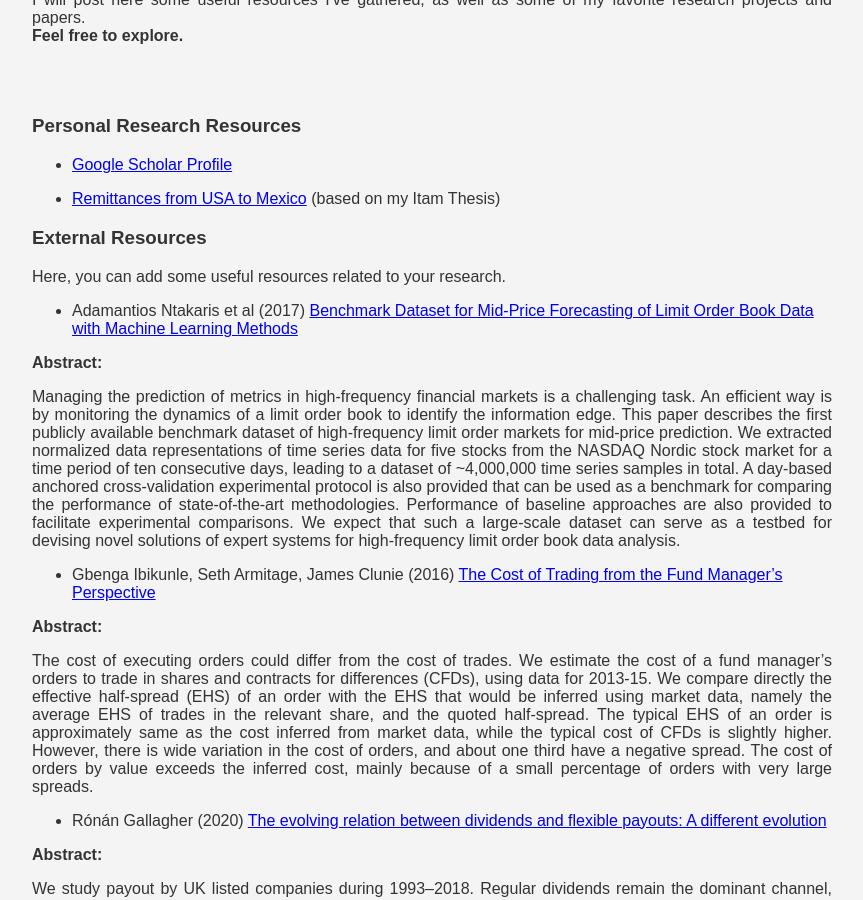
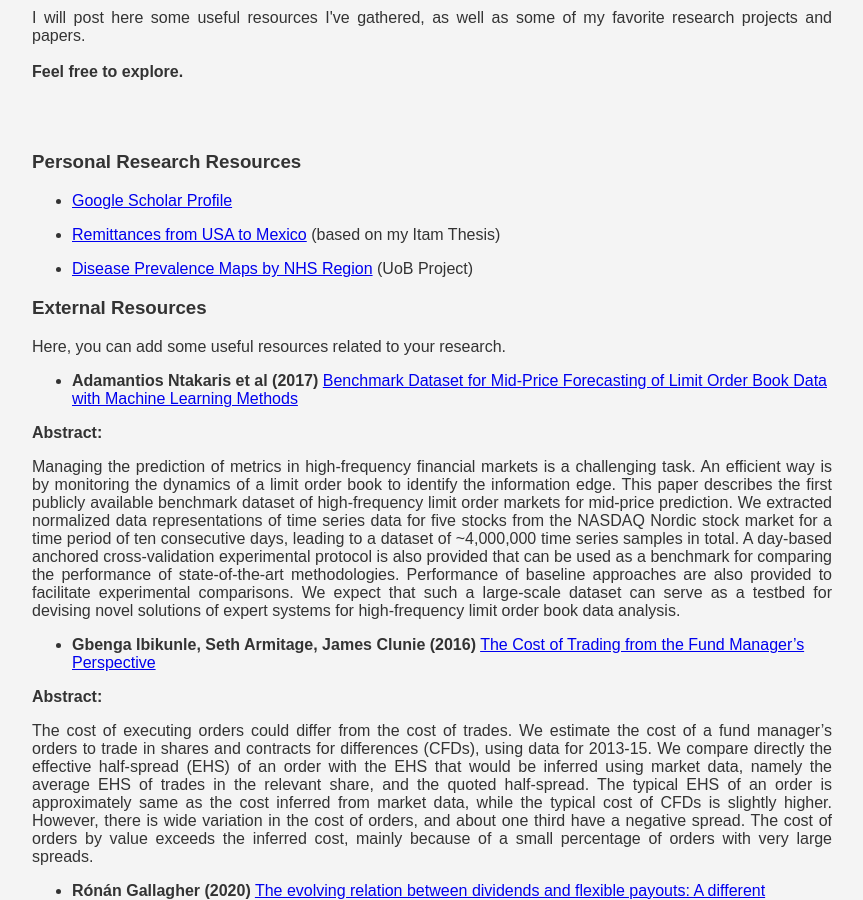
Before and after one commit to GregSom-MSc/GregSom-MSc.github.io, a Jekyll site: the page built from research.md, in a window 1280 px wide and 900 px high, scrolled down 373 px. Shown: the whole window, without its empty margins (208-1071 px from the left). Built offline with Jekyll 4.4.1, drawn with Linux system fonts in a browser that asks for light colours.

Commit message:
Update research.md

```diff
--- a/research.md
+++ b/research.md
@@ -5,10 +5,11 @@ title: Research
 
 ## Research and Resources
 <div style="text-align: justify;">
-Welcome to the research page. <br>
-I will post here some useful resources I've gathered, as well as some of my favorite research projects and papers. <br>
+Welcome to the research page. <br> <br>
+I will post here some useful resources I've gathered, as well as some of my favorite research projects and papers. <br><br>
 <b>Feel free to explore.</b></div> <br>
 <br>
+
 
 ### Personal Research Resources
 
@@ -16,30 +17,36 @@ I will post here some useful resources I've gathered, as well as some of my favo
 
 - [Remittances from USA to Mexico](https://econoquantum.cucea.udg.mx/index.php/EQ/article/view/113) (based on my Itam Thesis)
 
+- [Disease Prevalence Maps by NHS Region](https://gregsom-msc.github.io/Bubble_Maps_SG23/) (UoB Project)
+
+
 ### External Resources
 
 Here, you can add some useful resources related to your research.
 
-- Adamantios Ntakaris et al (2017) [Benchmark Dataset for Mid-Price Forecasting of Limit Order Book Data with Machine Learning Methods](https://arxiv.org/abs/1705.03233)
+- <b>Adamantios Ntakaris et al (2017)</b> [Benchmark Dataset for Mid-Price Forecasting of Limit Order Book Data with Machine Learning Methods](https://arxiv.org/abs/1705.03233)
 
 **Abstract:**
 <div style="text-align: justify;">
 Managing the prediction of metrics in high-frequency financial markets is a challenging task. An efficient way is by monitoring the dynamics of a limit order book to identify the information edge. This paper describes the first publicly available benchmark dataset of high-frequency limit order markets for mid-price prediction. We extracted normalized data representations of time series data for five stocks from the NASDAQ Nordic stock market for a time period of ten consecutive days, leading to a dataset of ~4,000,000 time series samples in total. A day-based anchored cross-validation experimental protocol is also provided that can be used as a benchmark for comparing the performance of state-of-the-art methodologies. Performance of baseline approaches are also provided to facilitate experimental comparisons. We expect that such a large-scale dataset can serve as a testbed for devising novel solutions of expert systems for high-frequency limit order book data analysis.
 </div>
 
-- Gbenga Ibikunle, Seth Armitage, James Clunie (2016) [The Cost of Trading from the Fund Manager's Perspective](https://papers.ssrn.com/sol3/papers.cfm?abstract_id=2836070)
+- <b>Gbenga Ibikunle, Seth Armitage, James Clunie (2016)</b> [The Cost of Trading from the Fund Manager's Perspective](https://papers.ssrn.com/sol3/papers.cfm?abstract_id=2836070)
 
 **Abstract:**
 <div style="text-align: justify;">
 The cost of executing orders could differ from the cost of trades. We estimate the cost of a fund manager’s orders to trade in shares and contracts for differences (CFDs), using data for 2013-15. We compare directly the effective half-spread (EHS) of an order with the EHS that would be inferred using market data, namely the average EHS of trades in the relevant share, and the quoted half-spread. The typical EHS of an order is approximately same as the cost inferred from market data, while the typical cost of CFDs is slightly higher. However, there is wide variation in the cost of orders, and about one third have a negative spread. The cost of orders by value exceeds the inferred cost, mainly because of a small percentage of orders with very large spreads.
 </div>
 
-- Rónán Gallagher (2020) [The evolving relation between dividends and flexible payouts: A different evolution](https://onlinelibrary.wiley.com/doi/full/10.1111/eufm.12288)
+- <b>Rónán Gallagher (2020)</b> [The evolving relation between dividends and flexible payouts: A different evolution](https://onlinelibrary.wiley.com/doi/full/10.1111/eufm.12288)
 
 **Abstract:**
 <div style="text-align: justify;">
 We study payout by UK listed companies during 1993–2018. Regular dividends remain the dominant channel, but flexible payouts (special dividends and repurchases) have grown, and they make total payout more responsive to earnings. Flexible payouts are used to augment regular dividends: few companies pay out by flexible means only, and tests indicate that they augment rather than replace regular dividends. Comparison with US evidence shows that UK companies make greater use of dividends (including specials) in relation to repurchases, and have a greater willingness to change regular dividend per share.
 </div>
 
+
+
+<hr>
 **Note:**
 Feel free to explore and contact me if you have any questions or need further information.
```
